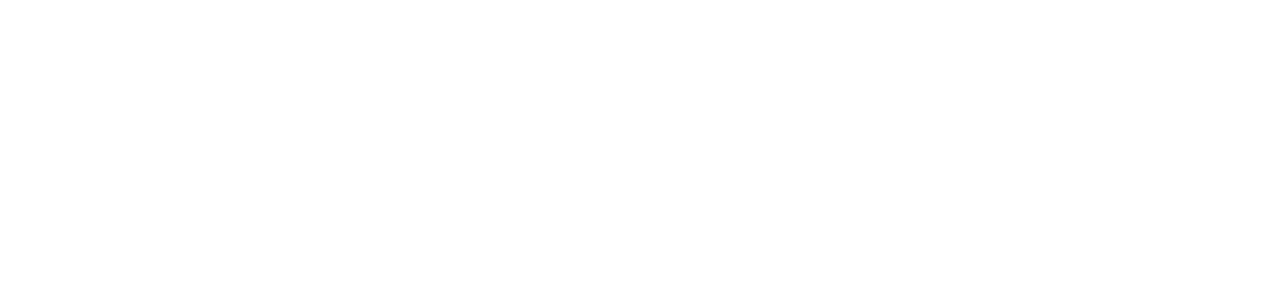
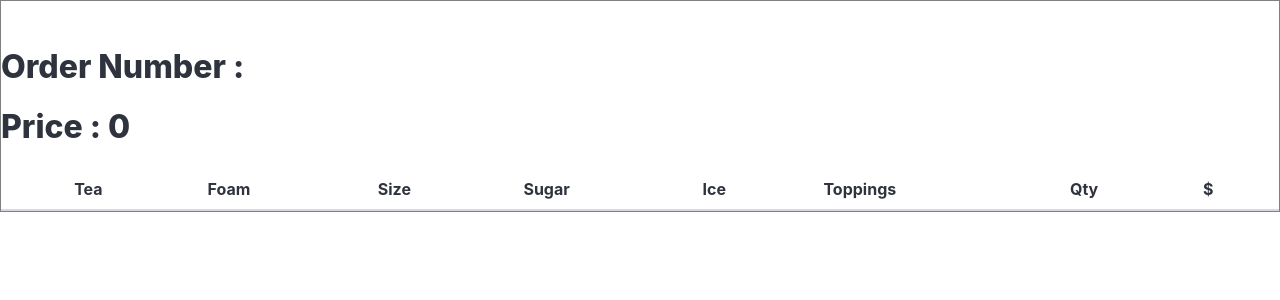
Before and after one commit to tim811223/ReactJS, a React (Vite) app in the folder ch12/1-TeaShopRouter/: page /receipt/1 in a window 1280 px wide. Before the commit this address had no page. Shown: the top 300 px of the page. Built offline with nearby package versions, Linux system fonts and the light colour scheme.

Commit message:
ch12-119  router加入參數(orderNumber)並用useParams()取得內容

```diff
--- a/ch12/1-TeaShopRouter/src/Router.tsx
+++ b/ch12/1-TeaShopRouter/src/Router.tsx
@@ -14,6 +14,10 @@ export const Router: FC = () => {
           <Route path="/" element={<TeaShop />}>
             <Route path="order" element={<Order isPlaced={false} />}></Route>
             <Route path="receipt" element={<Receipt orderID={""} />}></Route>
+            <Route
+              path="receipt/:orderNumber"
+              element={<Receipt orderID={""} />}
+            ></Route>
           </Route>
         </Routes>
       </BrowserRouter>
--- a/ch12/1-TeaShopRouter/src/Tea-Shop/Receipt.tsx
+++ b/ch12/1-TeaShopRouter/src/Tea-Shop/Receipt.tsx
@@ -1,5 +1,6 @@
 import { FC, useState } from "react";
 import { Order } from "../models/Order";
+import { useParams } from "react-router-dom";
 
 interface Props {
   orderID?: string;
@@ -9,8 +10,10 @@ interface Props {
  * 已送出的訂單
  */
 export const Receipt: FC<Props> = (prop) => {
-  let params = new URL(document.location.toString()).searchParams;
-  let _orderid = params.get("id") == null ? prop.orderID : params.get("id");
+  const { orderNumber } = useParams(); //對應到<Route path="receipt/:orderNumber" >的orderNumber
+  let params = new URL(document.location.toString()).searchParams; //取得網址參數 receipt?id=xxxx
+  var array = [orderNumber, params.get("id"), prop.orderID]; //取得所有參數名稱
+  let _orderid = array.find((x) => x != null && x != undefined);
 
   /*************
    * State Area
```
